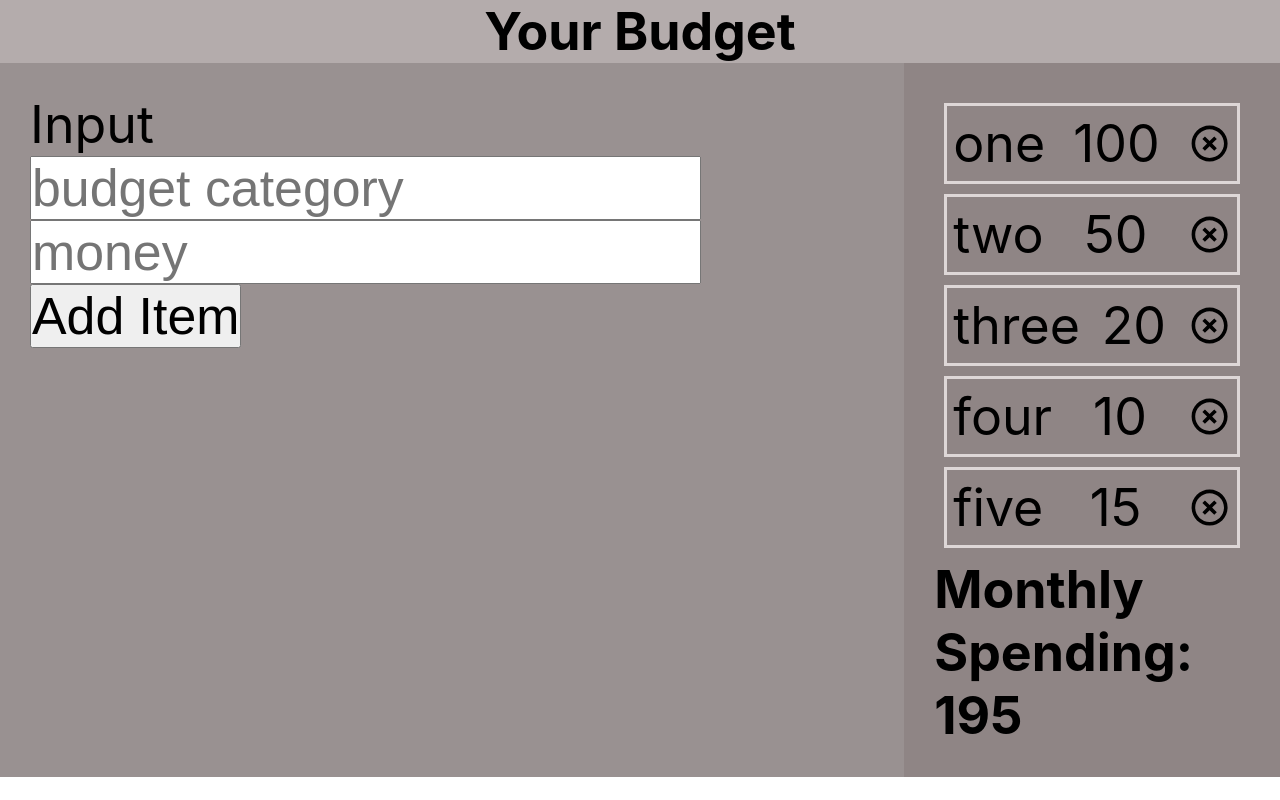
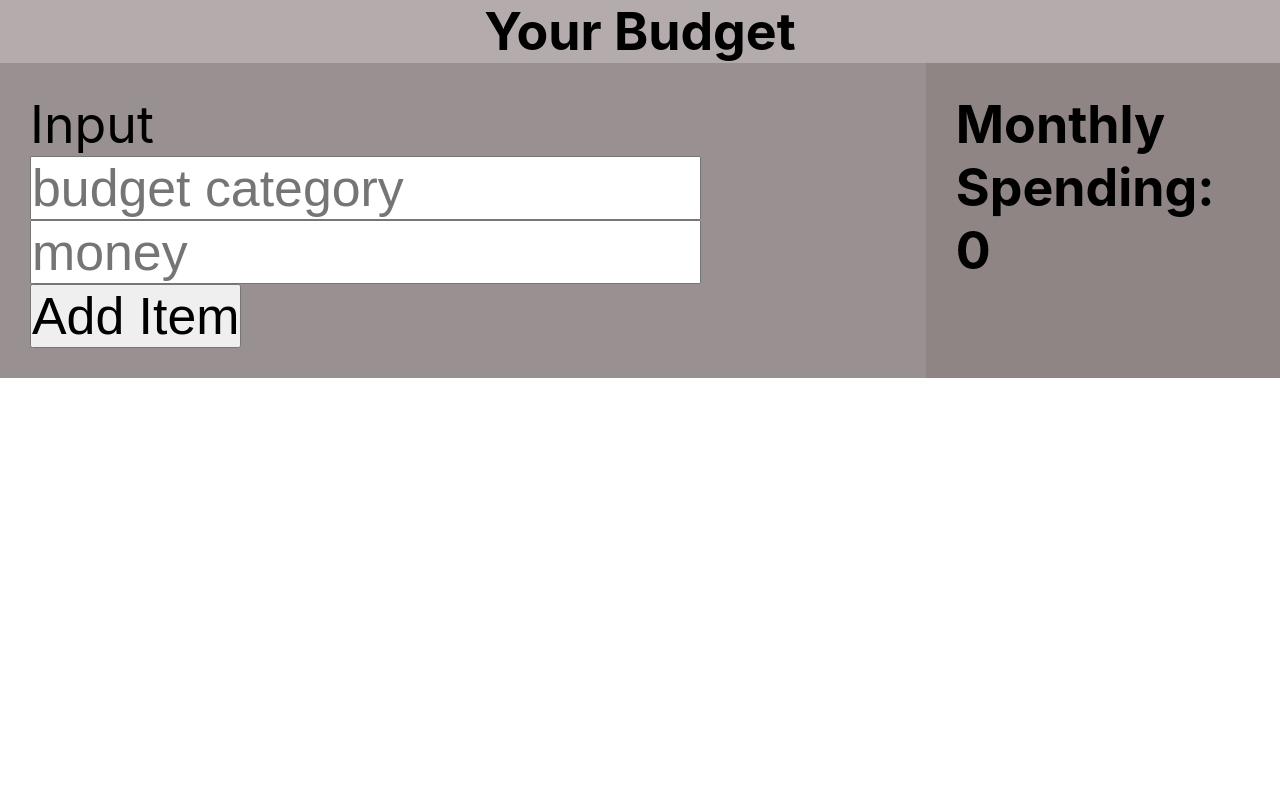
Before and after one commit to PhilCodesNow/budget-app, a React (Create React App) app: page / in a window 1280 px wide. Built offline with nearby package versions, Linux system fonts and the light colour scheme.

Commit message:
adding and deleting working

```diff
--- a/src/App.js
+++ b/src/App.js
@@ -12,7 +12,7 @@ function App() {
 
   const budgetItemRef = useRef()
   const budgetItemPriceRef = useRef()
-  const [budgetItems, setBudgetItems] = useState([{name: 'one', price: 100}, {name: 'two', price: 50}, {name: 'three', price: 20}, {name: 'four', price: 10}, {name: 'five', price: 15}])
+  const [budgetItems, setBudgetItems] = useState([])
 
   function handleAddBudgetItem(e) {
     const name = budgetItemRef.current.value
@@ -27,21 +27,6 @@ function App() {
 
   }
 
-//   const deleteBudgetItem = (i) =>{
-//     console.log(i)
-//     setBudgetItems(prevBudgetItems => {
-//       return [...prevBudgetItems]
-//     })
-// }
-
-// function deleteBudgetItem(i){
-//   console.log(i)
-//   budgetItems.splice(i, 1)
-//   setBudgetItems(prevBudgetItems => {
-
-//     return [...prevBudgetItems]
-//   })
-// }
 
 
   return (
--- a/src/Output.js
+++ b/src/Output.js
@@ -6,12 +6,12 @@ import HighlightOffIcon from '@material-ui/icons/HighlightOff';
 
 function Output({ budgetItems, setBudgetItems }) {
 
-    const [newBudgetItems, setNewBudgetItems] = useState([...budgetItems])
+    let [newBudgetItems, setNewBudgetItems] = useState([...budgetItems])
 
 
     let deleteBudgetItem = (i) =>{
         console.log(i)
-        newBudgetItems.splice(i, 1)
+        budgetItems.splice(i, 1)
         setBudgetItems(prevBudgetItems =>{
             return [...prevBudgetItems]
         })
@@ -27,7 +27,7 @@ function Output({ budgetItems, setBudgetItems }) {
     return (
         <div className="output">
         {
-            newBudgetItems.map((Item, index) =>{
+            budgetItems.map((Item, index) =>{
                 return <div className="output__item"
                         key={index}
                         >
```
Also changed, not shown: 1 other file (tests, documents, lock files or other folders).
